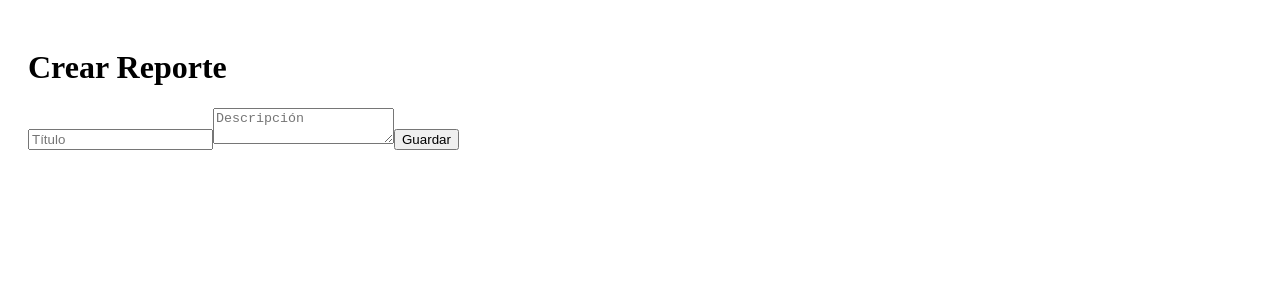
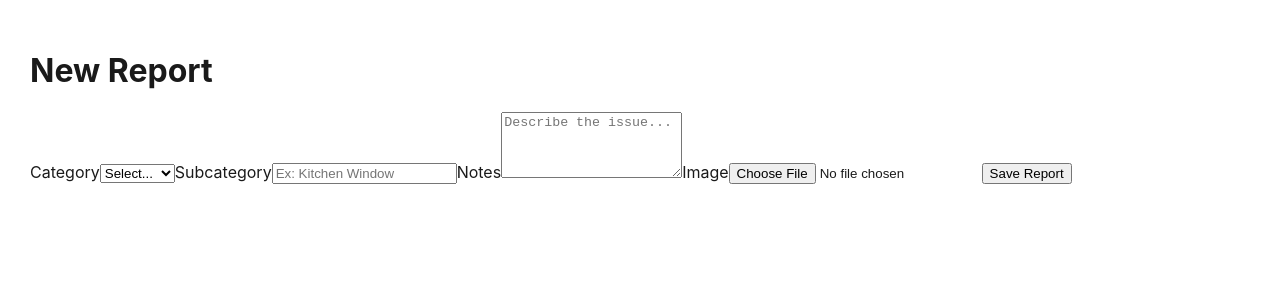
Before and after one commit to moyasnelson-max/vacationliving-inspection-app, a Next.js app: page /reports/new in a window 1280 px wide. Shown: the top 300 px of the page. Built offline with nearby package versions, Linux system fonts and the light colour scheme; no server answers.

Commit message:
Update page.jsx

```diff
--- a/app/reports/new/page.jsx
+++ b/app/reports/new/page.jsx
@@ -1,57 +1,123 @@
 "use client";
+
 import { useState } from "react";
-import { createClient } from "@supabase/supabase-js";
 import { useRouter } from "next/navigation";
-
-const supabase = createClient(
-  process.env.NEXT_PUBLIC_SUPABASE_URL,
-  process.env.NEXT_PUBLIC_SUPABASE_ANON_KEY
-);
+import supabase from "../../../lib/supabaseClient";
 
 export default function NewReportPage() {
   const router = useRouter();
 
-  const [form, setForm] = useState({
-    title: "",
-    description: "",
-  });
+  const [category, setCategory] = useState("");
+  const [subcategory, setSubcategory] = useState("");
+  const [notes, setNotes] = useState("");
+  const [image, setImage] = useState(null);
+  const [loading, setLoading] = useState(false);
 
-  async function createReport() {
+  const createReport = async () => {
     const { data, error } = await supabase
       .from("reports")
-      .insert({
-        title: form.title,
-        description: form.description,
-        created_at: new Date(),
-      })
+      .insert([{ status: "open" }])
       .select()
       .single();
 
-    if (error) {
-      alert("❌ Error creando reporte");
-      return;
+    if (error) throw error;
+    return data.id;
+  };
+
+  const uploadImage = async (file, id) => {
+    if (!file) return null;
+
+    const filename = `${id}_${Date.now()}.jpg`;
+
+    const { error: uploadError } = await supabase.storage
+      .from("reports")
+      .upload(filename, file);
+
+    if (uploadError) return null;
+
+    const { data: urlData } = supabase.storage
+      .from("reports")
+      .getPublicUrl(filename);
+
+    return urlData.publicUrl;
+  };
+
+  const handleSubmit = async (e) => {
+    e.preventDefault();
+    setLoading(true);
+
+    try {
+      const id = await createReport();
+      const url = await uploadImage(image, id);
+
+      await supabase
+        .from("reports")
+        .update({
+          category,
+          subcategory,
+          notes,
+          image_url: url,
+        })
+        .eq("id", id);
+
+      router.push(`/reports/${id}`);
+    } catch (err) {
+      console.error(err);
     }
 
-    router.push(`/reports/${data.id}`);
-  }
+    setLoading(false);
+  };
 
   return (
-    <div style={{ padding: 20 }}>
-      <h1>Crear Reporte</h1>
+    <div className="glass-page">
+      <h1 className="glass-title">New Report</h1>
 
-      <input
-        placeholder="Título"
-        value={form.title}
-        onChange={(e) => setForm({ ...form, title: e.target.value })}
-      />
+      <form className="glass-form" onSubmit={handleSubmit}>
+        <label>Category</label>
+        <select
+          className="glass-input"
+          onChange={(e) => setCategory(e.target.value)}
+          required
+        >
+          <option value="">Select...</option>
+          <option value="Interior">Interior</option>
+          <option value="Exterior">Exterior</option>
+          <option value="Safety">Safety</option>
+          <option value="Cleaning">Cleaning</option>
+        </select>
 
-      <textarea
-        placeholder="Descripción"
-        value={form.description}
-        onChange={(e) => setForm({ ...form, description: e.target.value })}
-      />
+        <label>Subcategory</label>
+        <input
+          className="glass-input"
+          placeholder="Ex: Kitchen Window"
+          onChange={(e) => setSubcategory(e.target.value)}
+          required
+        />
 
-      <button onClick={createReport}>Guardar</button>
+        <label>Notes</label>
+        <textarea
+          className="glass-textarea"
+          rows={4}
+          placeholder="Describe the issue..."
+          onChange={(e) => setNotes(e.target.value)}
+        />
+
+        <label>Image</label>
+        <input
+          className="glass-input"
+          type="file"
+          accept="image/*"
+          onChange={(e) => setImage(e.target.files[0])}
+        />
+
+        <button
+          type="submit"
+          className="glass-button-primary"
+          disabled={loading}
+        >
+          {loading ? "Saving..." : "Save Report"}
+        </button>
+      </form>
     </div>
   );
 }
```
